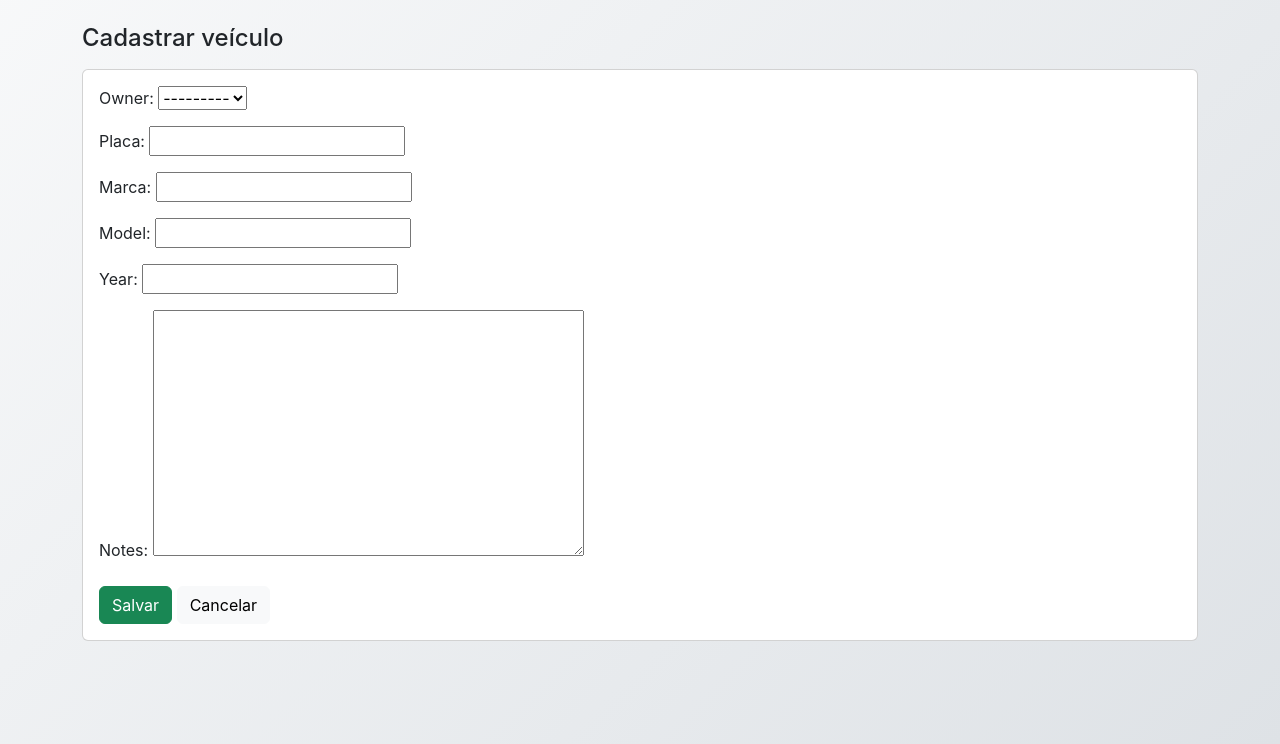
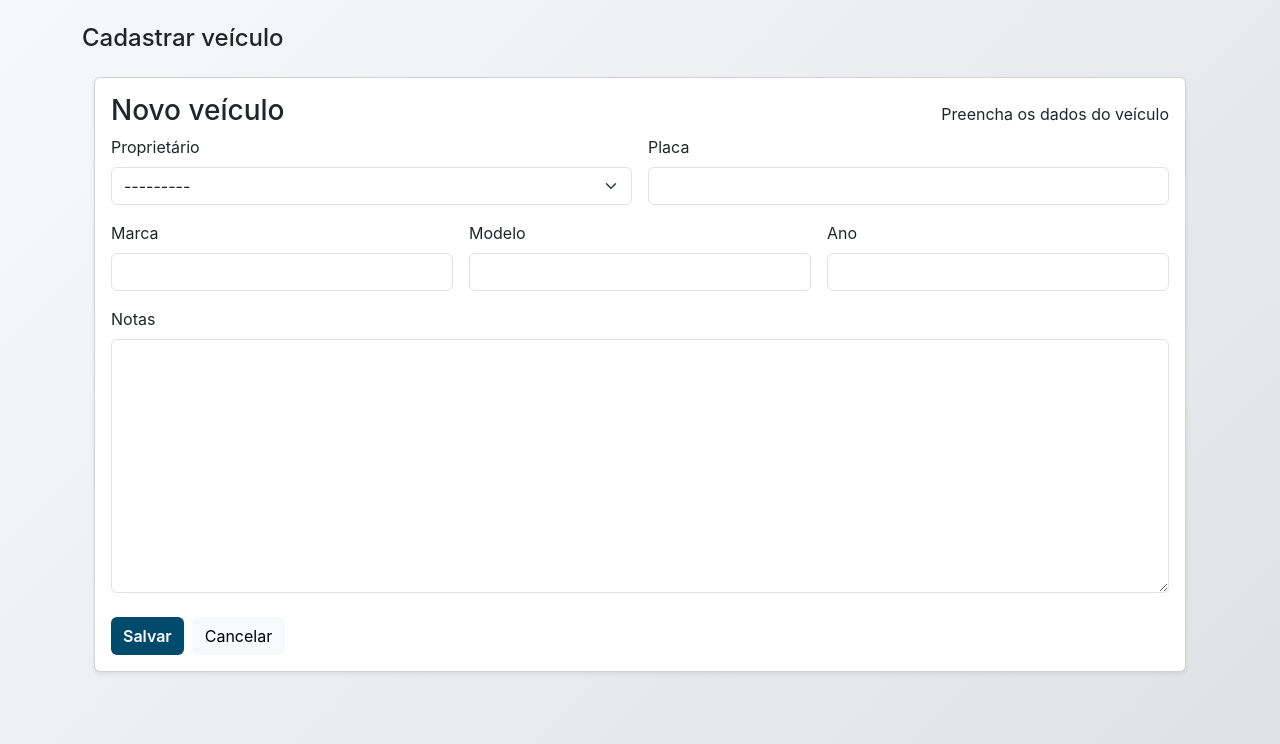
Before and after one commit to GustavoJoss/MechManager, a Django app: page /vehicles/new/ in a window 1280 px wide. Shown: the part 56-800 px from the top of the page. Run offline with Django 5.2, Linux system fonts and the light colour scheme; a user stored in the database is signed in; data comes from the database, SQL or seed files in the repository; both versions use the stored data as it was after the commit.

Commit message:
design formularios de OS e Veiculo

```diff
--- a/mechmanager/core/forms.py
+++ b/mechmanager/core/forms.py
@@ -9,10 +9,7 @@ class SignUpForm(forms.ModelForm):
         model = User
         fields = ["username", "email", "password"]
 
-class VehicleForm(forms.ModelForm):
-    class Meta:
-        model = Vehicle
-        fields = ["owner", "plate", "make", "model", "year", "notes"]
+
 
 class BootstrapFormMixin:
     def __init__(self, *args, **kwargs):
@@ -24,6 +21,23 @@ class BootstrapFormMixin:
             css = field.widget.attrs.get("class", "")
             field.widget.attrs["class"] = f"{css} {base}".strip()
 
+class VehicleForm(BootstrapFormMixin, forms.ModelForm):
+    class Meta:
+        model = Vehicle
+        fields = ["owner", "plate", "make", "model", "year", "notes"]
+        labels = {
+            "owner": "Proprietário",
+            "plate": "Placa",
+            "make": "Marca",
+            "model": "Modelo",
+            "year": "Ano",
+            "notes": "Notas",
+        }
+        widgets = {
+            "year": forms.NumberInput(attrs={"min": 1900, "max": 2100}),
+        }
+
+
 class WorkOrderForm(BootstrapFormMixin, forms.ModelForm):
     class Meta:
         model = WorkOrder
@@ -34,9 +48,8 @@ class WorkOrderForm(BootstrapFormMixin, forms.ModelForm):
             "status": "Status",
             "notes": "Notas",
         }
-        # (Opcional) pode manter widgets específicos:
         widgets = {
-            "notes": forms.Textarea(attrs={"rows": 4}),  # classe será adicionada pelo mixin
+            "notes": forms.Textarea(attrs={"rows": 4}),
         }
 
 class WorkItemForm(BootstrapFormMixin, forms.ModelForm):
--- a/mechmanager/mechmanager/settings.py
+++ b/mechmanager/mechmanager/settings.py
@@ -20,6 +20,7 @@ INSTALLED_APPS = [
     'django.contrib.sessions',
     'django.contrib.messages',
     'django.contrib.staticfiles',
+    'widget_tweaks',
 ]
 
 # Middlewares (controle de requisições)
--- a/mechmanager/templates/vehicle_form.html
+++ b/mechmanager/templates/vehicle_form.html
@@ -1,11 +1,66 @@
 {% extends "base.html" %}
 {% block content %}
 <h1 class="h4 mb-3">Cadastrar veículo</h1>
-<form method="post" class="card card-body">{% csrf_token %}
-  {{ form.as_p }}
-  <div class="mt-2">
-    <button class="btn btn-success">Salvar</button>
-    <a class="btn btn-light" href="{% url 'user_area' %}">Cancelar</a>
+
+<div class="container mt-4">
+  <div class="card shadow-sm">
+    <div class="card-body">
+      <div class="d-flex align-items-baseline justify-content-between mb-2">
+        <h3 class="card-title mb-0 section-title">Novo veículo</h3>
+        <span class="section-sub">Preencha os dados do veículo</span>
+      </div>
+
+      <form method="post" novalidate>
+        {% csrf_token %}
+
+        {% if form.non_field_errors %}
+          <div class="alert alert-danger">{{ form.non_field_errors }}</div>
+        {% endif %}
+
+        <div class="row g-3 mb-3">
+          <div class="col-md-6">
+            <label class="form-label" for="{{ form.owner.id_for_label }}">{{ form.fields.owner.label }}</label>
+            {{ form.owner }}
+            <div class="text-danger small">{{ form.owner.errors }}</div>
+          </div>
+
+          <div class="col-md-6">
+            <label class="form-label" for="{{ form.plate.id_for_label }}">{{ form.fields.plate.label }}</label>
+            {{ form.plate }}
+            <div class="text-danger small">{{ form.plate.errors }}</div>
+          </div>
+
+          <div class="col-md-4">
+            <label class="form-label" for="{{ form.make.id_for_label }}">{{ form.fields.make.label }}</label>
+            {{ form.make }}
+            <div class="text-danger small">{{ form.make.errors }}</div>
+          </div>
+
+          <div class="col-md-4">
+            <label class="form-label" for="{{ form.model.id_for_label }}">{{ form.fields.model.label }}</label>
+            {{ form.model }}
+            <div class="text-danger small">{{ form.model.errors }}</div>
+          </div>
+
+          <div class="col-md-4">
+            <label class="form-label" for="{{ form.year.id_for_label }}">{{ form.fields.year.label }}</label>
+            {{ form.year }}
+            <div class="text-danger small">{{ form.year.errors }}</div>
+          </div>
+
+          <div class="col-12">
+            <label class="form-label" for="{{ form.notes.id_for_label }}">{{ form.fields.notes.label }}</label>
+            {{ form.notes }}
+            <div class="text-danger small">{{ form.notes.errors }}</div>
+          </div>
+        </div>
+
+        <div class="form-actions mt-4 d-flex gap-2">
+          <button type="submit" class="btn btn-custom">Salvar</button>
+          <a href="{% url 'user_area' %}" class="btn btn-light">Cancelar</a>
+        </div>
+      </form>
+    </div>
   </div>
-</form>
+</div>
 {% endblock %}
```
Also changed, not shown: mechmanager/templates/workorder_form.html (+79 -10 lines), mechmanager/db.sqlite3.
